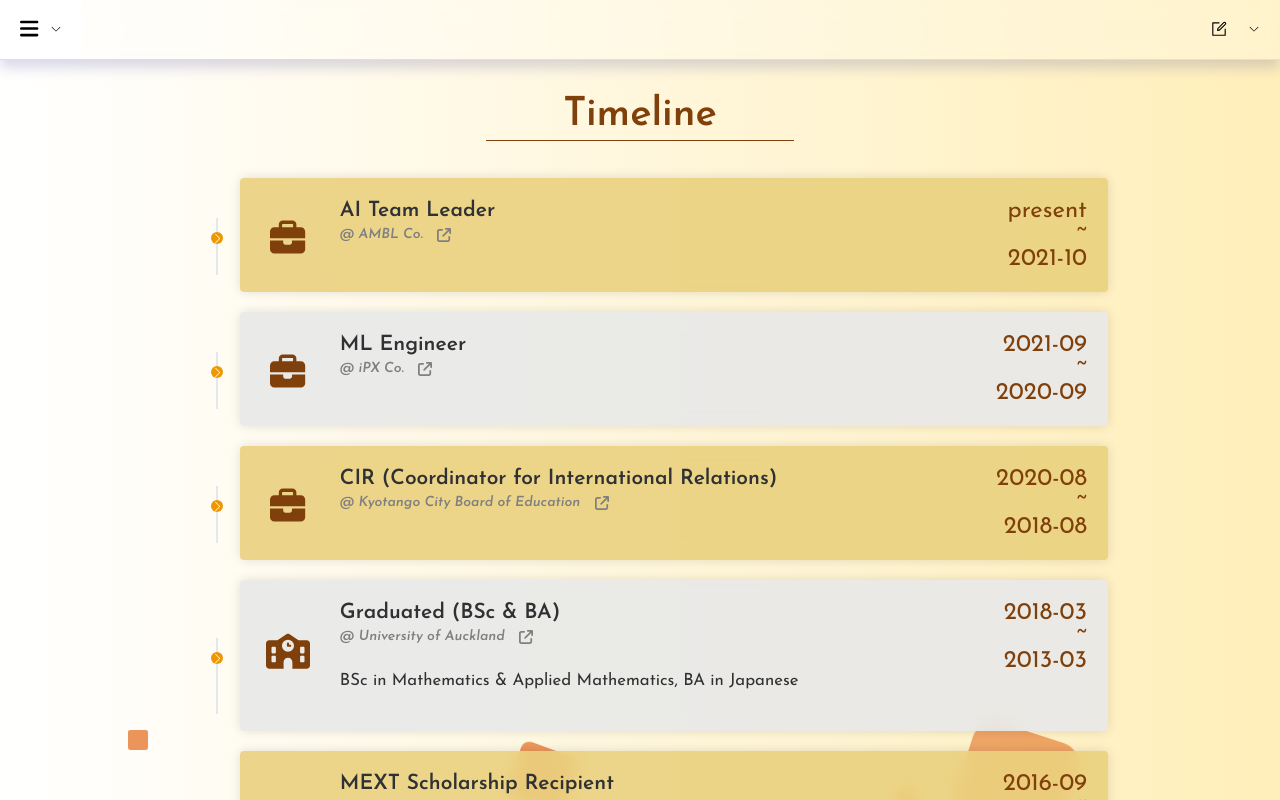
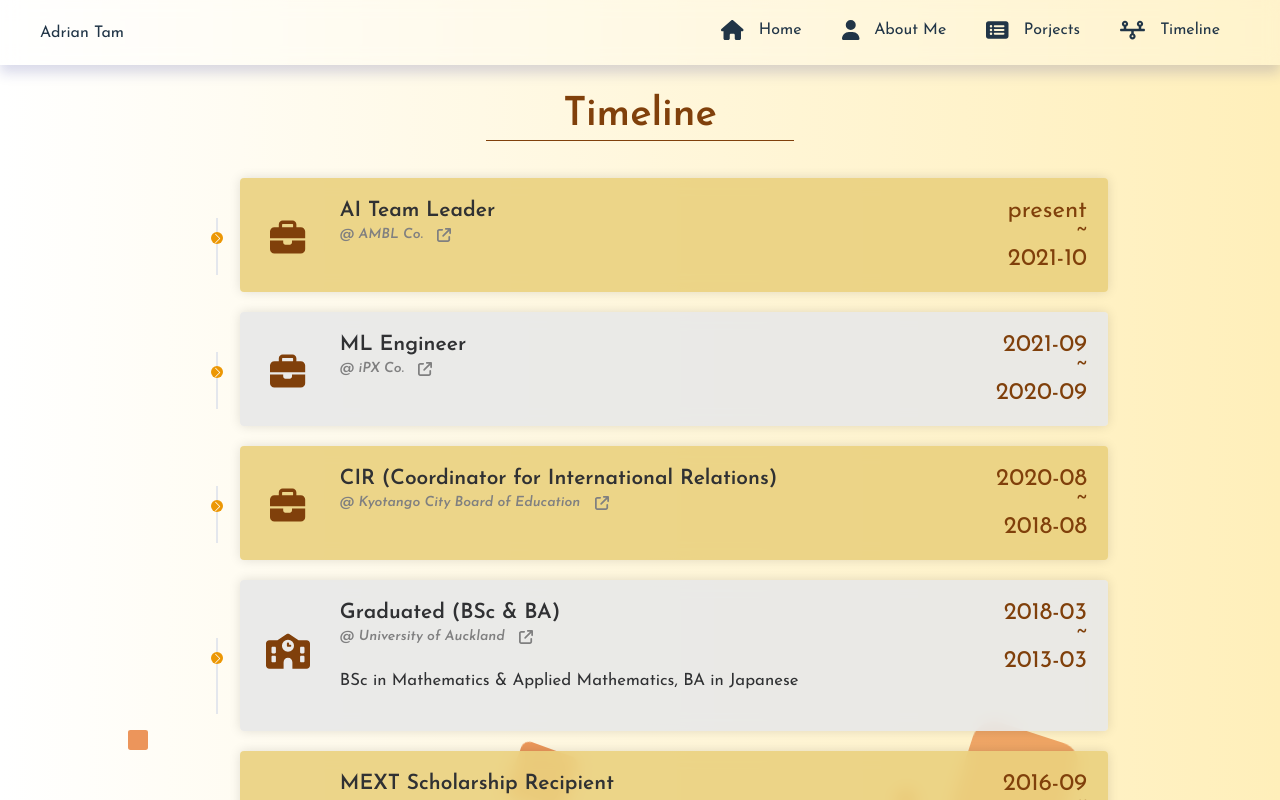
Before and after one commit to kayeungadrian-tam/adrian-tam, a Vue app: page /timeline in a window 1280 px wide. Shown: the top 800 px of the page. Built offline with nearby package versions, Linux system fonts and the light colour scheme.

Commit message:
fix nav bar

```diff
--- a/package.json
+++ b/package.json
@@ -15,6 +15,7 @@
     "@fortawesome/free-regular-svg-icons": "^6.2.0",
     "@fortawesome/free-solid-svg-icons": "^6.2.0",
     "@fortawesome/vue-fontawesome": "^3.0.1",
+    "animate.css": "^4.1.1",
     "element-plus": "^2.2.17",
     "gh-pages": "^4.0.0",
     "particles-bg-vue": "^1.3.5",
--- /dev/null
+++ b/src/assets/css/header.css
@@ -0,0 +1,139 @@
+@charset "utf-8";
+@import "animate.css";
+
+*,
+::before,
+::after {
+  padding: 0;
+  margin: 0;
+  box-sizing: border-box;
+}
+
+ul,
+ol {
+  list-style: none;
+}
+
+a {
+  color: inherit;
+  text-decoration: none;
+}
+
+header {
+  width: 100vw;
+  position: fixed;
+  left: 0;
+  top: 0;
+  background: rgba(255, 255, 255, 0.25);
+  box-shadow: 0 8px 12px 0 rgba(31, 38, 135, 0.17);
+  backdrop-filter: blur(8px);
+  -webkit-backdrop-filter: blur(8px);
+  z-index: 1;
+}
+
+.header-inner {
+  height: 65px;
+  margin-left: auto;
+  margin-right: auto;
+  padding-left: 40px;
+  padding-right: 40px;
+  display: flex;
+  justify-content: space-between;
+  align-items: center;
+}
+
+.header-menu ul {
+  display: flex;
+  height: 50px;
+}
+
+.header-inner li {
+  margin: 10px 20px;
+  /* margin-right: 20px; */
+}
+
+@media (min-width: 1000px) {
+  .header-inner li:hover {
+    color: #80400b;
+  }
+
+  .header-inner li:focus::after,
+  .header-inner li:hover::after {
+    content: "";
+    display: block;
+    width: 100%;
+    height: 2px;
+    background-color: #80400b;
+    margin-top: 5px;
+    animation: fadeIn 0.3s ease-in-out;
+  }
+}
+
+@keyframes fadeIn {
+  0% {
+    opacity: 0;
+    width: 0%;
+    transform: translateX(-20px);
+  }
+
+  50% {
+    opacity: 0.5;
+    width: 50%;
+    transform: translateX(-10px);
+  }
+
+  100% {
+    opacity: 1;
+    width: 100%;
+    transform: translateX(0);
+  }
+}
+
+.el-menu--horizontal {
+  border-bottom: 0;
+}
+
+.el-menu--horizontal:hover,
+.el-sub-menu:hover,
+.el-sub-menu__title:hover {
+  background-color: transparent;
+}
+
+.el-menu-demo {
+  background-color: red;
+  height: 0px;
+}
+
+.hamburger-menu {
+  /* background-color: red; */
+  align-items: top;
+  padding: 0;
+  position: absolute;
+  top: 0;
+  z-index: 11;
+  right: 0;
+}
+
+.hamburger-menu:hover {
+  /* background-color: black; */
+}
+
+/* @media (max-width: 800px) {
+  .header {
+    position: fixed;
+    top: 0;
+    left: 0;
+    right: 0;
+    background-color: #ffffff;
+    height: 50px;
+    z-index: 10;
+    box-shadow: 0 3px 6px rgba(0, 0, 0, 0.1);
+  }
+
+  .header-inner {
+    padding-left: 20px;
+    padding-right: 20px;
+    height: 100%;
+    position: relative;
+  }
+} */
--- a/src/components/NavBar.vue
+++ b/src/components/NavBar.vue
@@ -1,11 +1,35 @@
 <template>
-    <nav>
+    <header class="header">
+        <div class="header-inner">
+            <router-link to="/"
+                class="header-logo">
+                Adrian Tam
+            </router-link>
+            <nav class="header-menu">
+                <div v-if="isShow">
+                    <transition name="fade">
+                        <ul>
+                            <li v-for="(item, i) in items"
+                                :key="i">
+                                <router-link :to="item.path">
+                                    <fa class="icon fa-lg"
+                                        :icon="item.icon"></fa>
+                                    {{ item.label }}
+                                </router-link>
+
+                            </li>
+                        </ul>
+                    </transition>
+                </div>
+                <div v-else
+                    class="hamburger-menu">
                     <el-menu :router="true"
                         :default-active="activeIndex"
                         menu-trigger="click"
                         text-color="Black"
                         class="el-menu-demo transbackground"
                         mode="horizontal"
+                        background-color="transparent"
                         active-text-color="#533f20"
                         :ellipsis="false"
                         @select="handleSelect">
@@ -19,48 +43,57 @@
                             <div v-for="(item, i) in items"
                                 :key="i">
                                 <el-menu-item>
-                        <div class="icons"
-                            @click="$router.push(item.path)">
+                                    <router-link :to="item.path"
+                                        style="width:100%;">
                                         <fa class="icon fa-lg"
                                             :icon="item.icon"></fa>
-
-                            <span>{{ item.label }}</span>
-                        </div>
+                                        {{ item.label }}
+                                    </router-link>
                                 </el-menu-item>
 
                             </div>
                             <hr style="border-top: 2px;">
 
                             <el-menu-item>
-                    <div @click="toResume"><span>Resume
-
+                                <div @click="toResume"
+                                    style="width:100%;"><span>Resume
+                                        <fa class="icon fa-lg"
+                                            icon="fa-solid fa-house"></fa>
                                     </span>
                                 </div>
                             </el-menu-item>
                         </el-sub-menu>
+                    </el-menu>
+                </div>
 
-            <el-sub-menu>
-                <template #title>
-                    <el-icon>
-                        <Edit />
-                    </el-icon>
+            </nav>
+        </div>
+
+    </header>
+
 </template>
 
-            </el-sub-menu>
-
-        </el-menu>
 
 
-    </nav>
+<script lang="ts" setup>
+import { ref, reactive, onMounted, Transition } from 'vue'
 
-</template>
-<script lang="ts" setup>
-import { ref, reactive } from 'vue'
+window.addEventListener("resize", function () {
+    if (window.matchMedia("(min-width: 800px)").matches) {
+        console.log("Screen width is at least 500px");
+        isShow.value = true;
+    } else {
+        console.log("Screen less than 500px")
+        isShow.value = false;
+
+    }
+})
+
+const isShow = ref(true);
 
 const activeIndex = ref('0')
 const handleSelect = (key: string, keyPath: string[]) => {
     console.log(key, keyPath)
-    // activeIndex.value = keyPath[0]
 }
 
 
@@ -79,6 +112,20 @@ let items = reactive([
 </script>
 
 <style scoped>
+@import "../assets/css/header.css";
+
+
+.fade-enter-active,
+.fade-leave-active {
+    transition: opacity 0.75s ease-in-out;
+}
+
+.fade-enter-from,
+.fade-leave-to {
+    opacity: 0;
+}
+
+
 .el-menu-demo {
     justify-content: space-between;
 }
--- a/src/style.css
+++ b/src/style.css
@@ -76,21 +76,6 @@ ol {
   list-style: none;
 }
 
-nav {
-  width: 100vw;
-  /* padding-bottom: -50px; */
-  position: fixed;
-  left: 0;
-  top: 0;
-  background: rgba(255, 255, 255, 0.25);
-  box-shadow: 0 8px 12px 0 rgba(31, 38, 135, 0.17);
-  backdrop-filter: blur(8px);
-  -webkit-backdrop-filter: blur(8px);
-  z-index: 1;
-  justify-content: space-between;
-  /* border-radius: 10px; */
-}
-
 button {
   border-radius: 8px;
   border: 1px solid transparent;
```
Also changed, not shown: 1 other file (tests, documents, lock files or other folders). Lines whose indentation alone changed are shown as unchanged.
